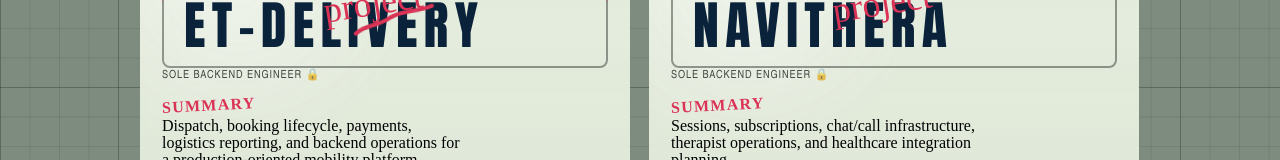
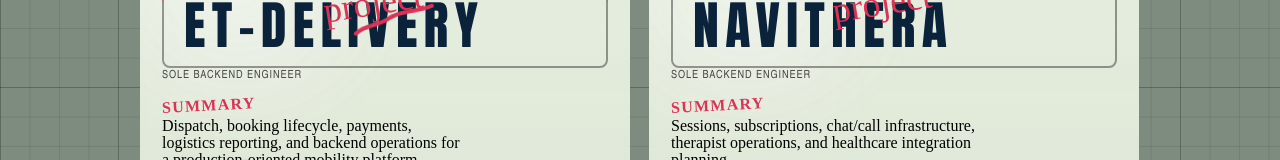
Before and after one commit to Tibex88/portfolio-site, a Vue app: page / in a window 1280 px wide. Shown: the part 503-663 px from the top of the page. Built offline with nearby package versions, Linux system fonts and the light colour scheme.

Commit message:
fix: minor improvements

```diff
--- a/src/components/ProjectCard.vue
+++ b/src/components/ProjectCard.vue
@@ -57,13 +57,13 @@
 
           {{ project.role }}
 
-          <span
+          <!-- <span
             v-if="project.confidential"
             class=""
             title="This project is confidential"
             aria-label="This project is confidential">
             🔒
-          </span>
+          </span> -->
 
         </p>
       </div>
--- a/src/components/ProjectStream.vue
+++ b/src/components/ProjectStream.vue
@@ -14,7 +14,7 @@
         Selected Projects
       </p>
     </div>
-    <div class="grid grid-cols-1 gap-[18px] sm:grid-cols-2">
+    <div class="grid grid-cols-1 gap-[18px] sm:grid-cols-2 mb-10">
       <ProjectCard
         v-for="(project, index) in projectItems"
         :key="project.id"
```
